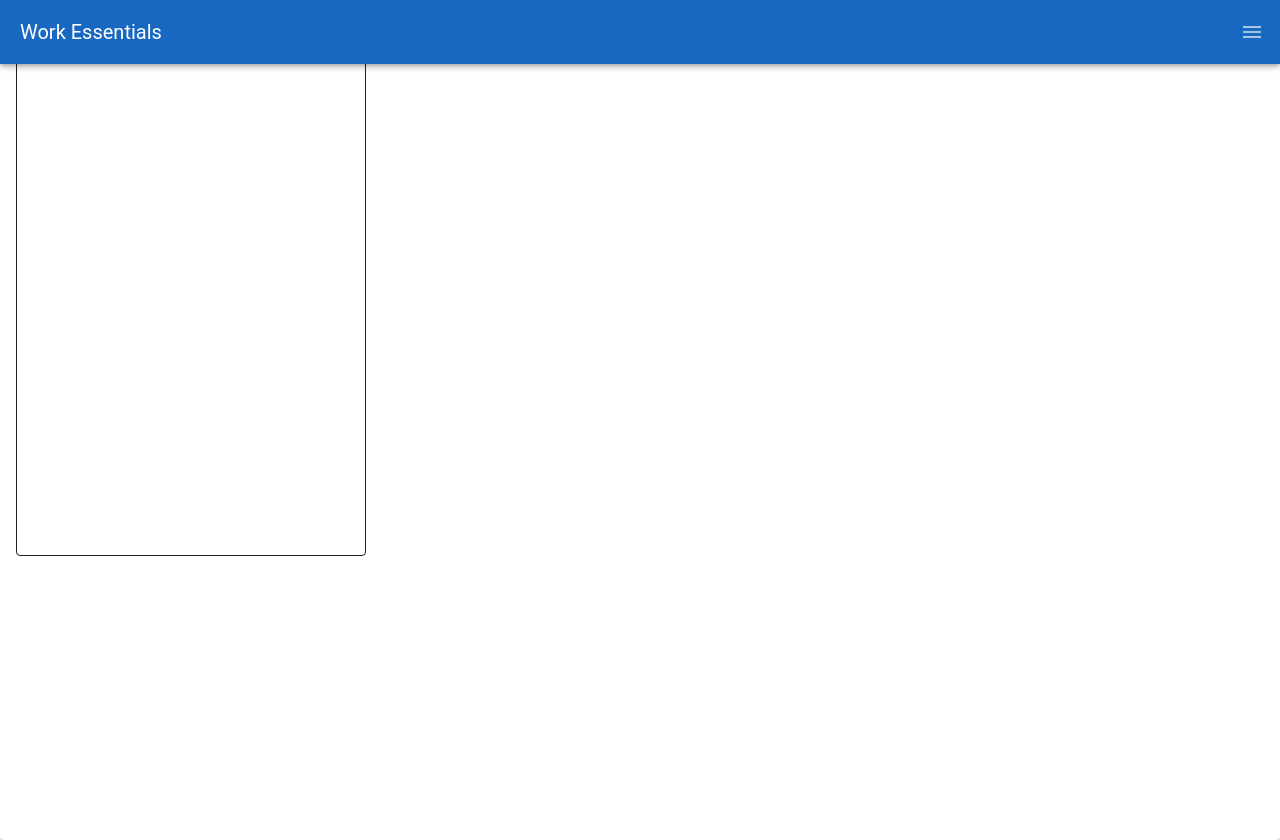
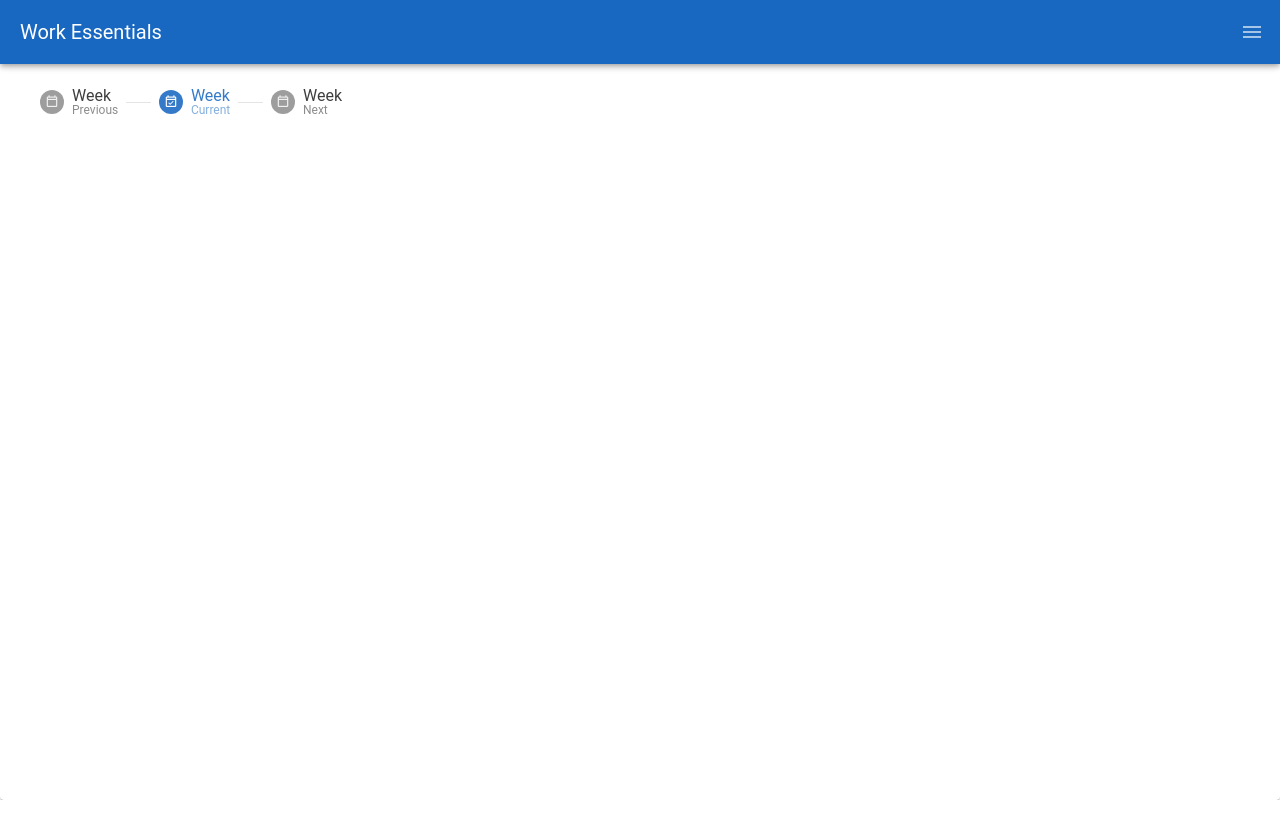
Before and after one commit to lottjerry/my-job-essentials, a Nuxt app: page /dashboard in a window 1280 px wide. After the commit the page ends 800 px from the top, so only its background shows below. Built offline with nearby package versions, Linux system fonts and the light colour scheme.

Commit message:
Finished Stepper Head

```diff
--- a/pages/dashboard/index.vue
+++ b/pages/dashboard/index.vue
@@ -1,14 +1,53 @@
 <template>
-  <div>
-    <v-container class="d-flex mt-10 h-screen">
-      <v-card variant="outlined" height="500" width="350"> </v-card>
-    </v-container>
-  </div>
+  <v-container class="d-flex h-screen">
+    <v-card variant="flat" height="500" width="350">
+      <v-stepper class="mt-12" v-model="step" non-linear flat>
+        <v-stepper-header>
+          <v-stepper-item
+            :value="1"
+            editable
+            title="Week"
+            subtitle="Previous"
+            selected-class="text-primary"
+            :color="step === 1 ? 'primary' : null"
+            icon="mdi-calendar-blank-outline"
+            edit-icon="mdi-calendar-check-outline"
+          ></v-stepper-item>
+
+          <v-divider></v-divider>
+
+          <v-stepper-item
+            :value="2"
+            editable
+            title="Week"
+            subtitle="Current"
+            selected-class="text-primary"
+            :color="step === 2 ? 'primary' : null"
+            icon="mdi-calendar-blank-outline"
+            edit-icon="mdi-calendar-check-outline"
+          ></v-stepper-item>
+
+          <v-divider></v-divider>
+
+          <v-stepper-item
+            :value="3"
+            editable
+            title="Week"
+            subtitle="Next"
+            selected-class="text-primary"
+            :color="step === 3 ? 'primary' : null"
+            icon="mdi-calendar-blank-outline"
+            edit-icon="mdi-calendar-check-outline"
+          >
+          </v-stepper-item>
+        </v-stepper-header> </v-stepper
+    ></v-card>
+  </v-container>
 </template>
-
 <script setup>
   definePageMeta({
     layout: 'auth-layout',
   })
 
+  const step = ref(2)
 </script>
```
